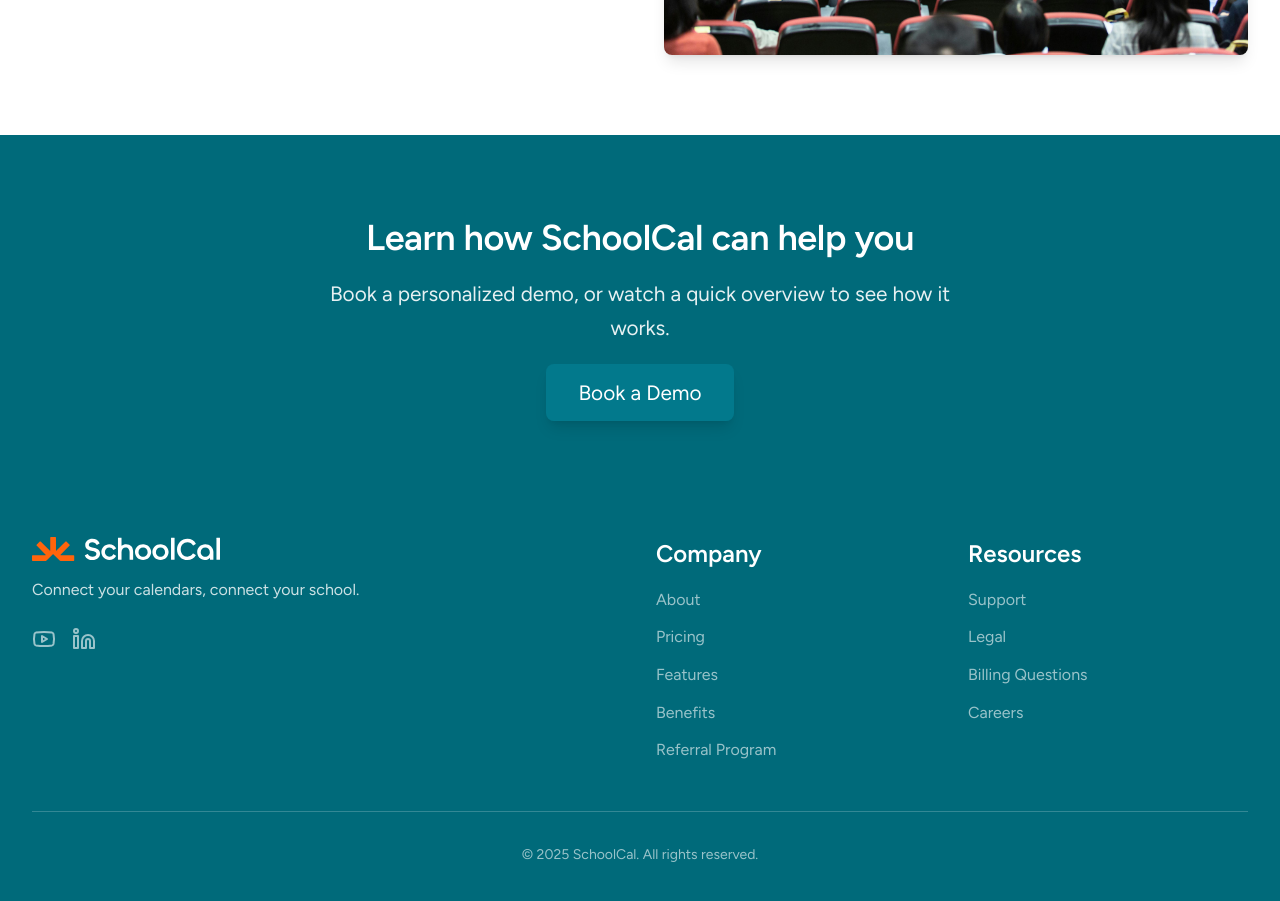
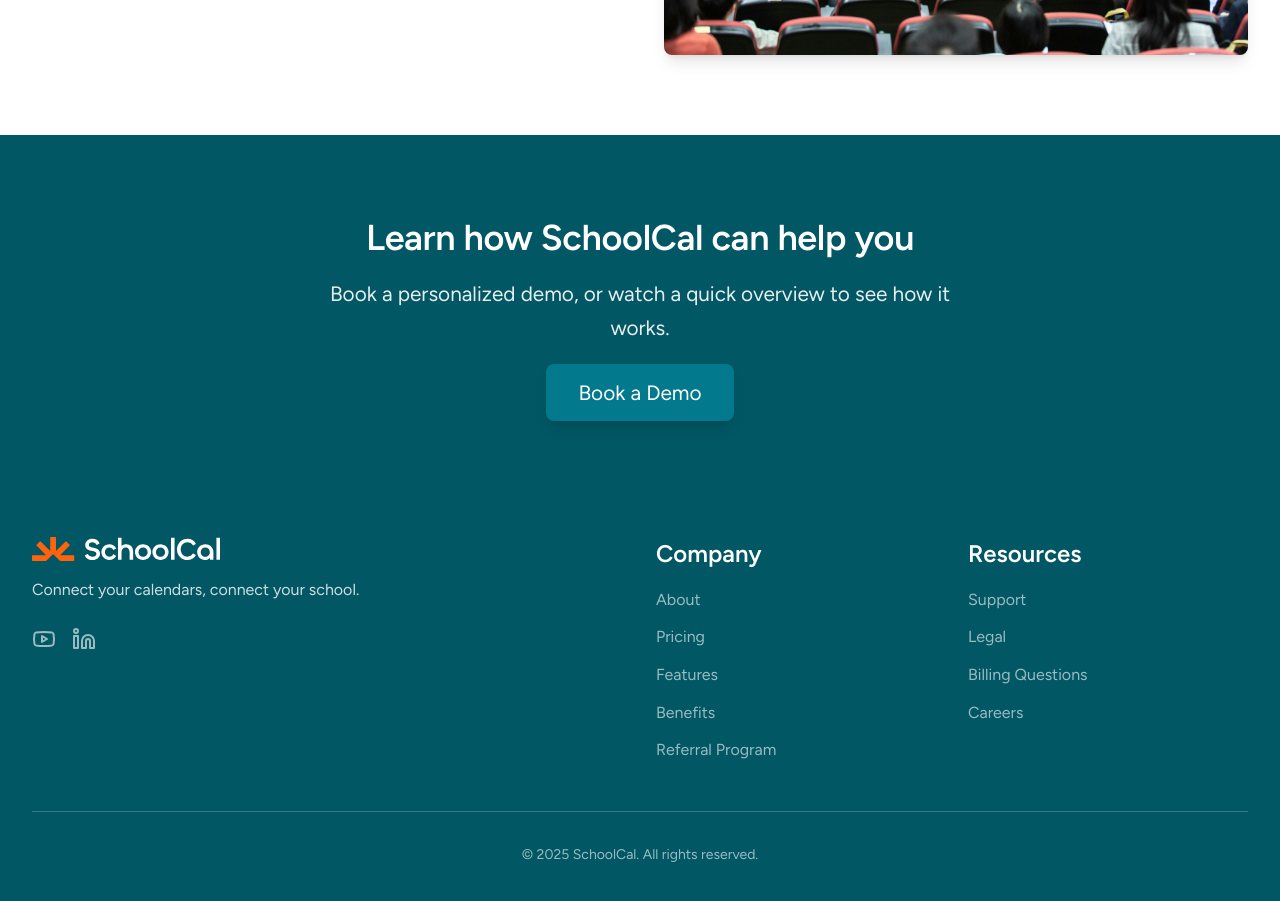
Before and after one commit to schoolcal-marketing/schoolcal-website, a Next.js app: page / in a window 1280 px wide. Shown: the part 5900-6801 px from the top of the page. Built offline with nearby package versions, Linux system fonts and the light colour scheme.

Commit message:
updated dark bg color

```diff
--- a/app/globals.css
+++ b/app/globals.css
@@ -6,7 +6,7 @@
     --primary-dark: #026979;   /* Darker shade for hover states */
     --primary-light: #3594A3;  /* Lighter shade for subtle use */
 
-    --secondary: #006A7A;      /* Dark blue - main text color */
+    --secondary: #025764;      /* Dark blue - main text color */
     --secondary-dark: #005866; /* Darker shade */
     --secondary-light: #007C8F; /* Lighter shade */
 
@@ -18,7 +18,7 @@
     /* Background Colors */
     --background-white: #FFFFFF; /* Pure white */
     --background-cream: #F7F5F2; /* Off-white background */
-    --background-dark: #006A7A;  /* Dark blue background */
+    --background-dark: #025764;  /* Dark blue background */
     --background-sand: #F1DAA6;  /* Sand background */
 
     /* Typography Colors */
```
